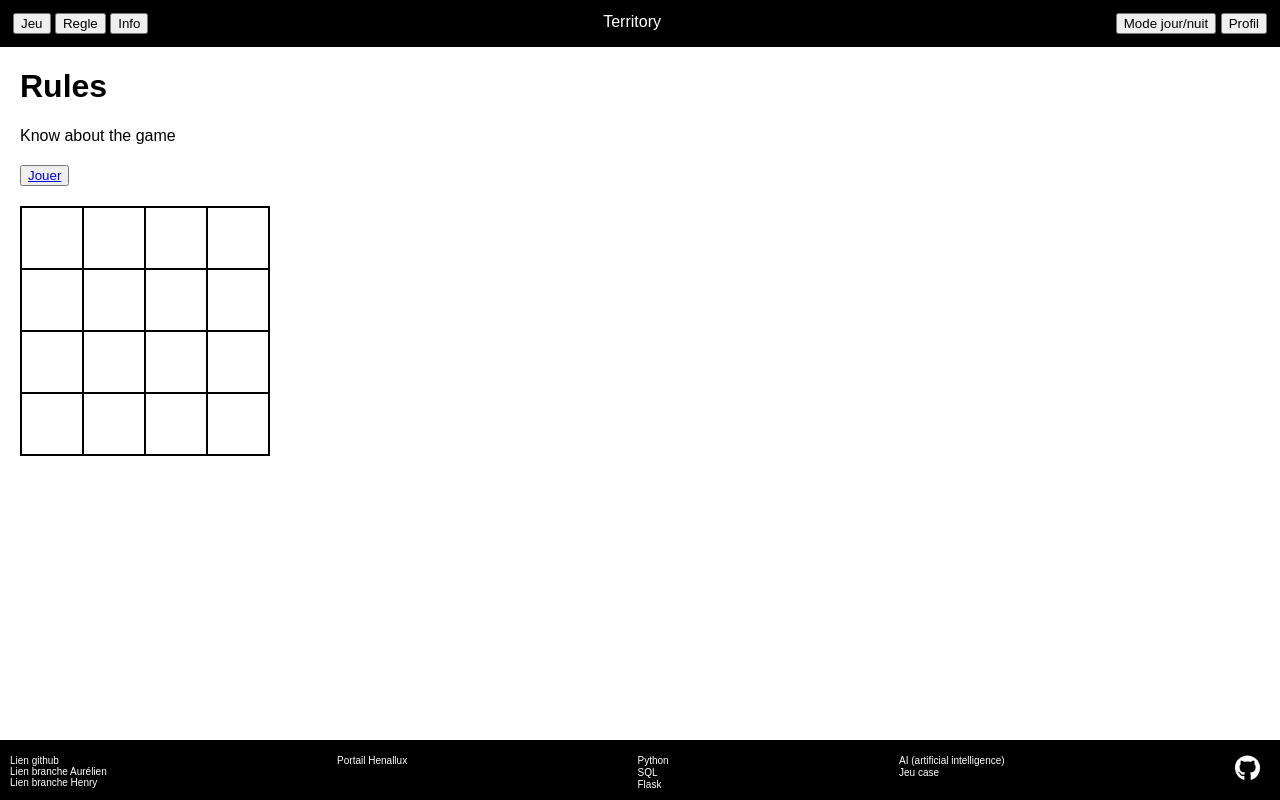
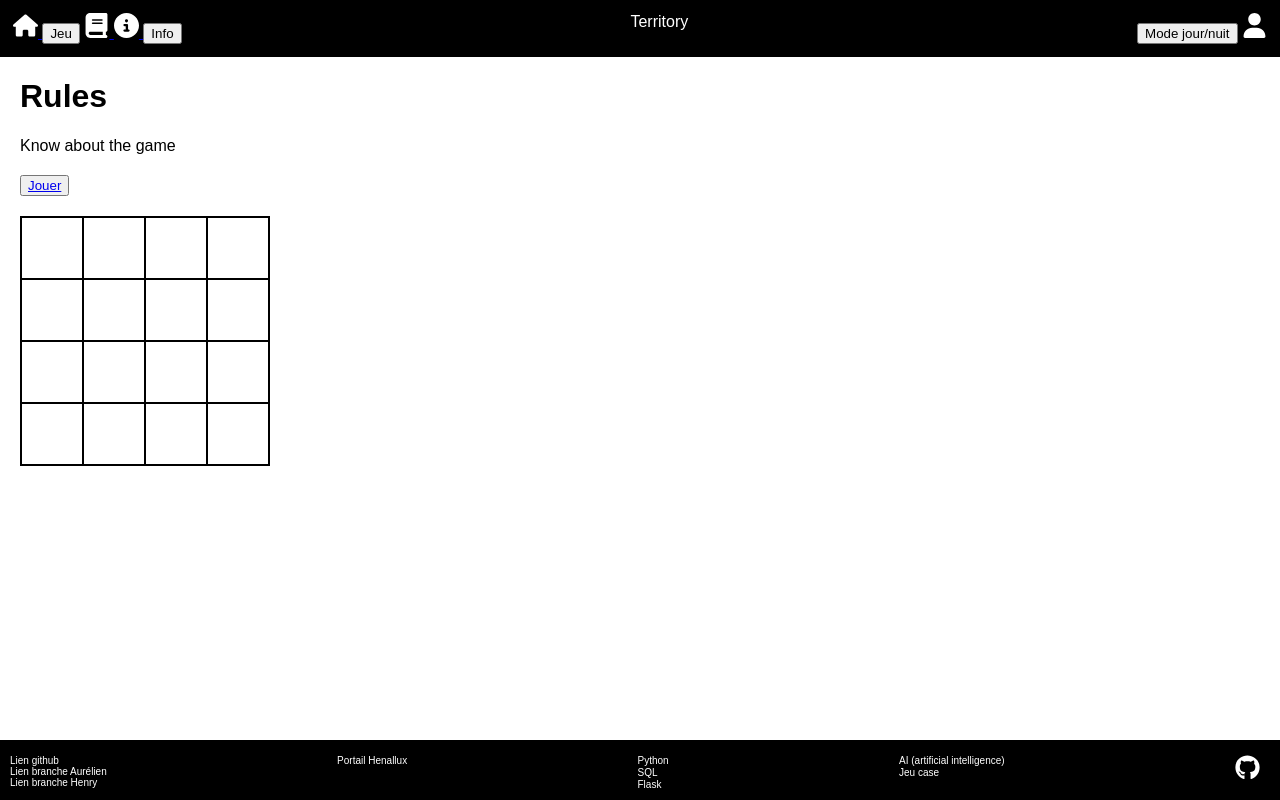
Before and after one commit to YRNEHENRY/AI_Project, a Flask app: page / in a window 1280 px wide. Run offline with Flask 2, Linux system fonts and the light colour scheme; lists and menus that the app fills with data are empty.

Commit message:
Frontpage update
Adding :
- SVG icon in navbar as links
- new pages

```diff
--- a/game_app/static/styleWhite.css
+++ b/game_app/static/styleWhite.css
@@ -93,15 +93,18 @@ body{
     background-color: greenyellow;
 }
 
+
+/* base css */
 .icon_svg{
     width: 25px;
+    height: 25px;
+    fill: white;
+}
+
+.icon_svg:hover{
+    fill: lightgray;
 }
 
 .github_svg {
-    fill: white;
     padding-right: 2em;
 }
-
-.github_svg:hover {
-    fill: lightgray;
-}
--- a/game_app/templates/base.html
+++ b/game_app/templates/base.html
@@ -14,14 +14,30 @@
 <body>
     <nav>
         <div id="navButtons">
+            <a href="/">
+                <svg class="icon_svg home_svg" xmlns="http://www.w3.org/2000/svg" viewBox="0 0 576 512">
+                    <path d="M575.8 255.5c0 18-15 32.1-32 32.1h-32l.7 160.2c0 2.7-.2 5.4-.5 8.1V472c0 22.1-17.9 40-40 40H456c-1.1 0-2.2 0-3.3-.1c-1.4 .1-2.8 .1-4.2 .1H416 392c-22.1 0-40-17.9-40-40V448 384c0-17.7-14.3-32-32-32H256c-17.7 0-32 14.3-32 32v64 24c0 22.1-17.9 40-40 40H160 128.1c-1.5 0-3-.1-4.5-.2c-1.2 .1-2.4 .2-3.6 .2H104c-22.1 0-40-17.9-40-40V360c0-.9 0-1.9 .1-2.8V287.6H32c-18 0-32-14-32-32.1c0-9 3-17 10-24L266.4 8c7-7 15-8 22-8s15 2 21 7L564.8 231.5c8 7 12 15 11 24z"/>
+                </svg>
+            </a>
             <button>Jeu</button>
-            <button>Regle</button>
+            <a href="/rules">
+                <svg class="icon_svg rules_svg" xmlns="http://www.w3.org/2000/svg" viewBox="0 0 448 512">
+                    <path d="M96 0C43 0 0 43 0 96V416c0 53 43 96 96 96H384h32c17.7 0 32-14.3 32-32s-14.3-32-32-32V384c17.7 0 32-14.3 32-32V32c0-17.7-14.3-32-32-32H384 96zm0 384H352v64H96c-17.7 0-32-14.3-32-32s14.3-32 32-32zm32-240c0-8.8 7.2-16 16-16H336c8.8 0 16 7.2 16 16s-7.2 16-16 16H144c-8.8 0-16-7.2-16-16zm16 48H336c8.8 0 16 7.2 16 16s-7.2 16-16 16H144c-8.8 0-16-7.2-16-16s7.2-16 16-16z"/>
+                </svg>
+            </a>
+            <a href="/infos">
+                <svg class="icon_svg circle-info_svg" xmlns="http://www.w3.org/2000/svg" viewBox="0 0 512 512">
+                    <path d="M256 512c141.4 0 256-114.6 256-256S397.4 0 256 0S0 114.6 0 256S114.6 512 256 512zM216 336h24V272H216c-13.3 0-24-10.7-24-24s10.7-24 24-24h48c13.3 0 24 10.7 24 24v88h8c13.3 0 24 10.7 24 24s-10.7 24-24 24H216c-13.3 0-24-10.7-24-24s10.7-24 24-24zm40-144c-17.7 0-32-14.3-32-32s14.3-32 32-32s32 14.3 32 32s-14.3 32-32 32z"/>
+                </svg>
+            </a>
             <button>Info</button>
         </div>
         <div id="navName">Territory</div>
         <div id="navProfile">
             <button onclick="changeStyleMode()">Mode jour/nuit</button>
-            <button>Profil</button>
+            <svg class="icon_svg profil_svg" xmlns="http://www.w3.org/2000/svg" viewBox="0 0 448 512">
+                <path d="M224 256c70.7 0 128-57.3 128-128S294.7 0 224 0S96 57.3 96 128s57.3 128 128 128zm-45.7 48C79.8 304 0 383.8 0 482.3C0 498.7 13.3 512 29.7 512H418.3c16.4 0 29.7-13.3 29.7-29.7C448 383.8 368.2 304 269.7 304H178.3z"/>
+            </svg>
         </div>
 
     </nav>
--- /dev/null
+++ b/game_app/templates/infos.html
@@ -0,0 +1,5 @@
+{% extends 'base.html' %}
+
+{% block content %}
+
+{% endblock %}
--- /dev/null
+++ b/game_app/templates/rules.html
@@ -0,0 +1,5 @@
+{% extends 'base.html' %}
+
+{% block content %}
+
+{% endblock %}
--- a/game_app/views.py
+++ b/game_app/views.py
@@ -26,3 +26,11 @@ def start():
 @app.route('/game/move/')
 def move():
     return {"test" : "bonjour"}
+
+@app.route('/rules/')
+def rules():
+    return render_template('rules.html')
+
+@app.route('/infos/')
+def infos():
+    return render_template('infos.html')
```
